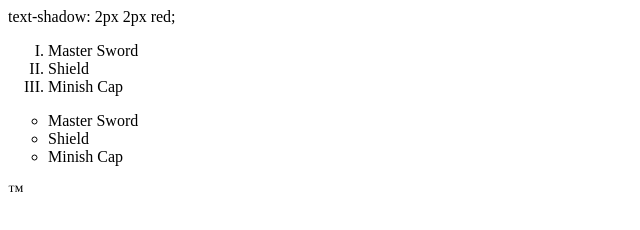
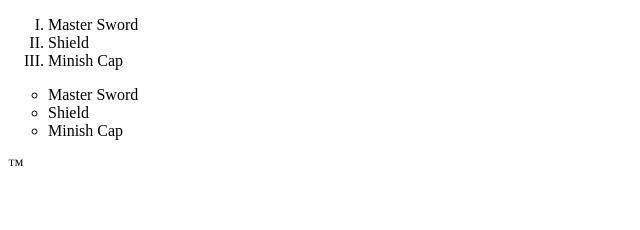
Before and after one commit to bsyms855/CSS-And-HTML-Projects, a plain HTML site: page OL_UL_HTML.html in a window 1280 px wide. Shown: the whole page, without its empty margins (0-640 px from the left). Drawn offline with Linux system fonts and the light colour scheme.

Commit message:
Update OL_UL_HTML.html

```diff
--- a/OL_UL_HTML.html
+++ b/OL_UL_HTML.html
@@ -1,6 +1,6 @@
 <!DOCtype html>
-<body>
-    text-shadow: 2px 2px red;
+<body
+    {text-shadow: 2px 2px red;}></body>
     <ol style="list-style-type: upper-roman;" >
         <li>Master Sword</li>
         <li>Shield</li>
```
